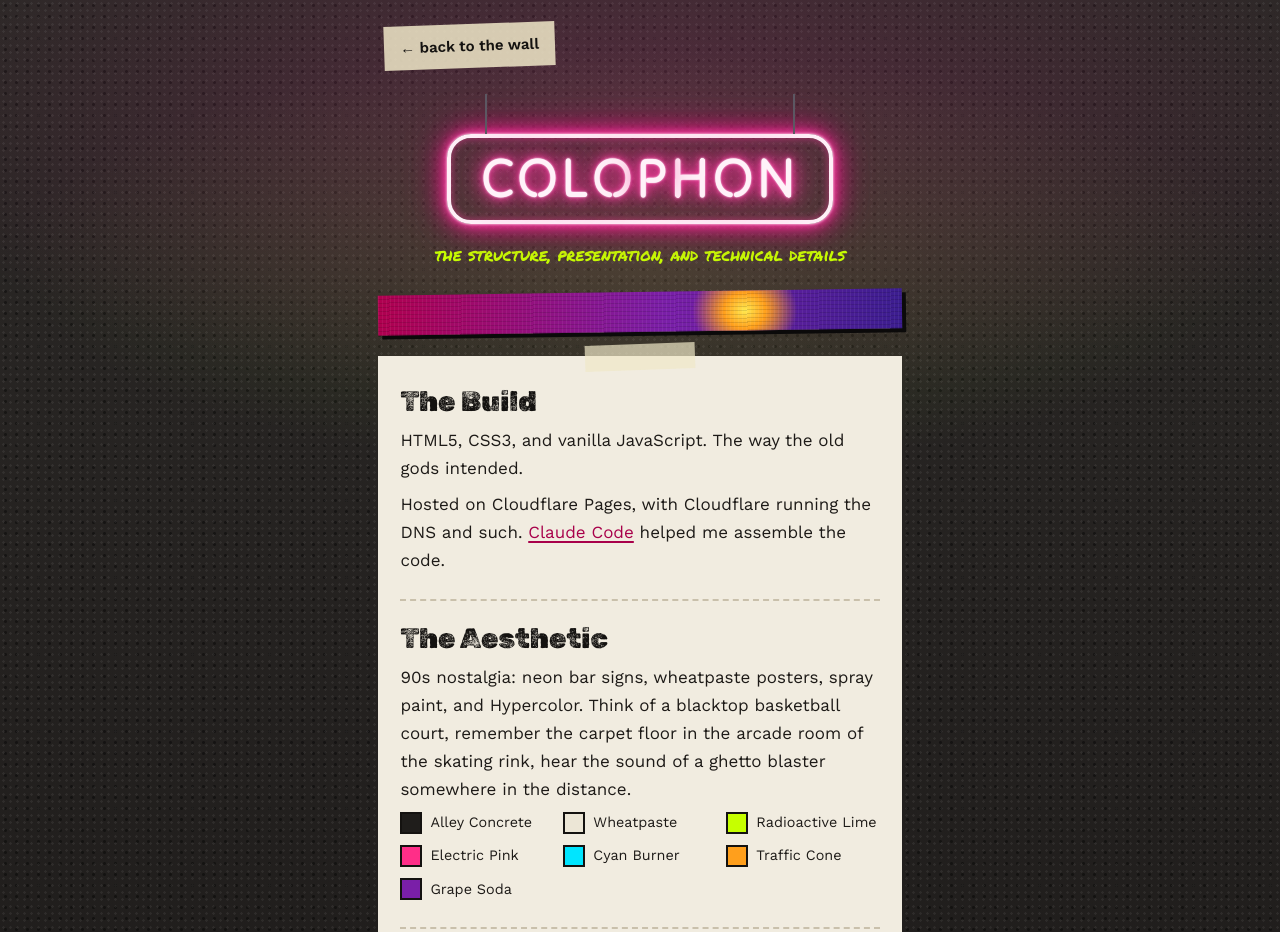
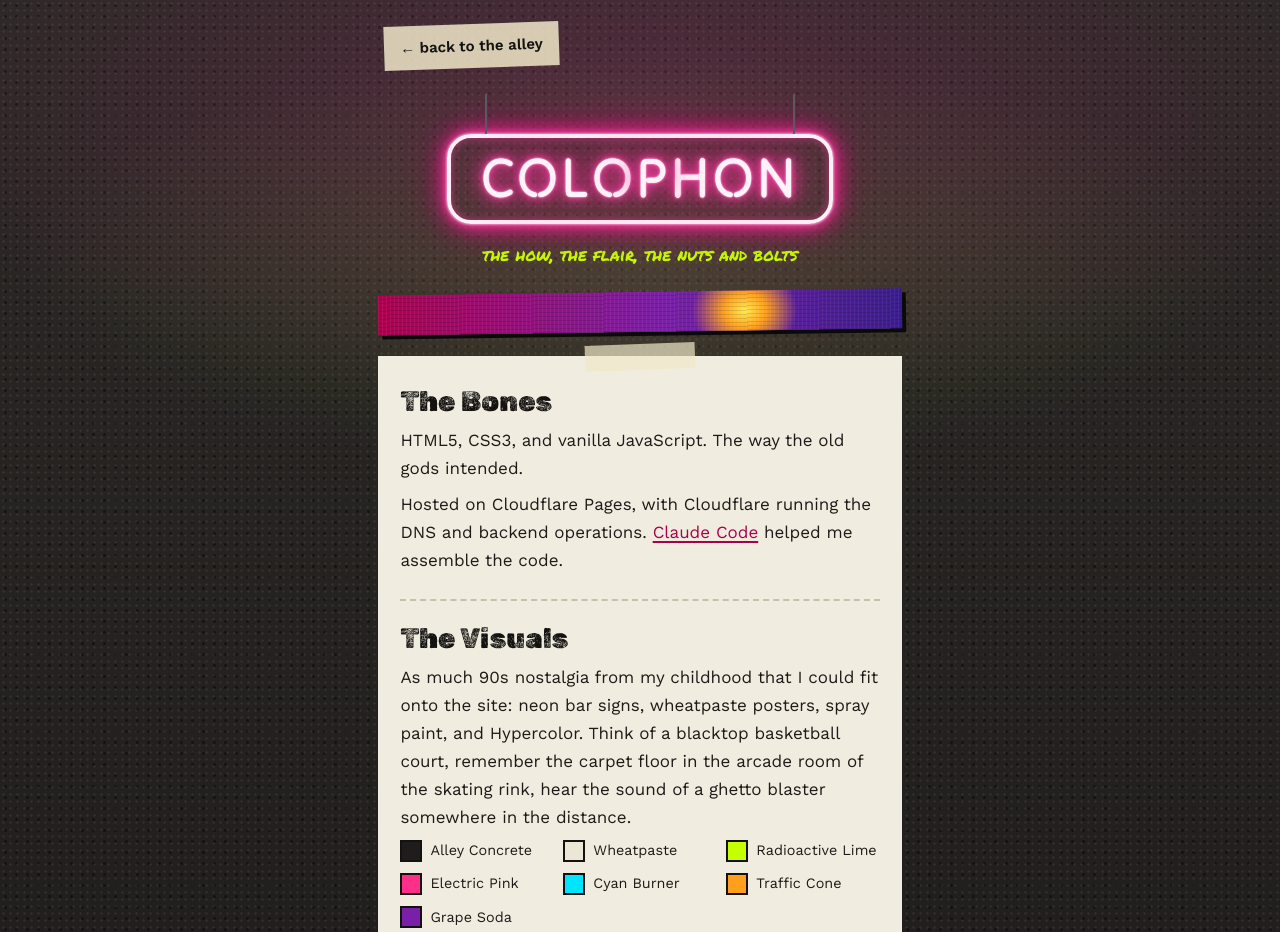
Before and after one commit to JMichaelFlu/PersonalLandingPage, a plain HTML site: page public/colophon.html in a window 1280 px wide. Shown: the top 932 px of the page. Drawn offline with Linux system fonts and the light colour scheme.

Commit message:
Update colophon title and content for clarity
Signed-off-by: Jacob F <jacob@fluharty.link>

```diff
--- a/public/colophon.html
+++ b/public/colophon.html
@@ -12,7 +12,7 @@
         gtag('js', new Date());
         gtag('config', 'G-B2JZDMJE9T');
     </script>
-    <title>Colophon — Jacob Fluharty</title>
+    <title>Colophon — A Peek Behind the Curtain</title>
     <meta name="description"
         content="How fluharty.link is built: hand-written HTML, CSS, and vanilla JavaScript with a 90s alley-neon look. No frameworks, no build step.">
     <link rel="canonical" href="https://fluharty.link/colophon">
@@ -38,11 +38,11 @@
 
     <div class="wall page">
         <header class="page-header">
-            <a class="back-link" href="/">← back to the wall</a>
+            <a class="back-link" href="/">← back to the alley</a>
             <div class="neon-sign neon-sign--pink">
                 <h1><span class="neon-block neon-block--long">Colo<span class="flicker">p</span>hon</span></h1>
             </div>
-            <p class="page-stamp">the structure, presentation, and technical details</p>
+            <p class="page-stamp">the how, the flair, the nuts and bolts</p>
         </header>
 
         <div class="hyper" aria-hidden="true">
@@ -52,15 +52,15 @@
         <main id="main-content">
             <article class="sheet">
                 <section>
-                    <h2>The Build</h2>
+                    <h2>The Bones</h2>
                     <p>HTML5, CSS3, and vanilla JavaScript. The way the old gods intended.</p>
-                    <p>Hosted on Cloudflare Pages, with Cloudflare running the DNS and such. <a
+                    <p>Hosted on Cloudflare Pages, with Cloudflare running the DNS and backend operations. <a
                             href="https://claude.com/claude-code">Claude Code</a> helped me assemble the code.</p>
                 </section>
 
                 <section>
-                    <h2>The Aesthetic</h2>
-                    <p>90s nostalgia: neon bar signs, wheatpaste posters, spray paint, and Hypercolor. Think of a
+                    <h2>The Visuals</h2>
+                    <p>As much 90s nostalgia from my childhood that I could fit onto the site: neon bar signs, wheatpaste posters, spray paint, and Hypercolor. Think of a
                         blacktop basketball court, remember the carpet floor in the arcade room of the skating rink, hear
                         the sound of a ghetto blaster somewhere in the distance.</p>
                     <ul class="swatches" aria-label="Color palette">
@@ -85,7 +85,7 @@
                 </section>
 
                 <section>
-                    <h2>The Principles</h2>
+                    <h2>Accessibility</h2>
                     <p>Fun shouldn't cost anyone access. Every animation on this site respects
                         <code>prefers-reduced-motion</code>, every page has a skip link, and the markup is semantic HTML
                         underneath all the spray paint.</p>
@@ -95,7 +95,8 @@
                     <h2>Everything Else</h2>
                     <p>The living, growing stuff — notes, essays, half-formed ideas — lives in the
                         <a href="https://garden.fluharty.link">digital garden</a>, powered by
-                        <a href="https://obsidian.md">Obsidian</a>. This site is just the front door.</p>
+                        <a href="https://obsidian.md">Obsidian</a>. the <a href="https://fluharty.link/now">Now Page</a>, from the mind of
+                        <a href="https://sive.rs/">Derek Sivers</a> keeps you updated on the big stuff going on, as well as little bits I think are interesting to know.   This site is just the front door.</p>
                 </section>
             </article>
         </main>
```
